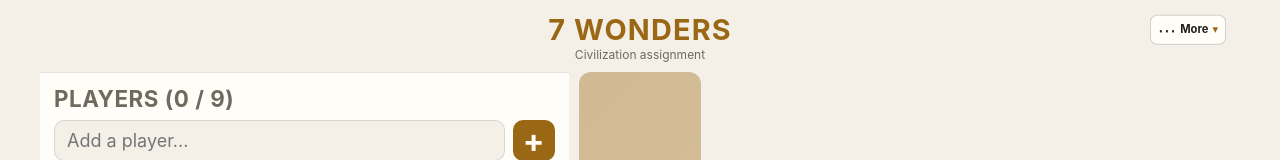
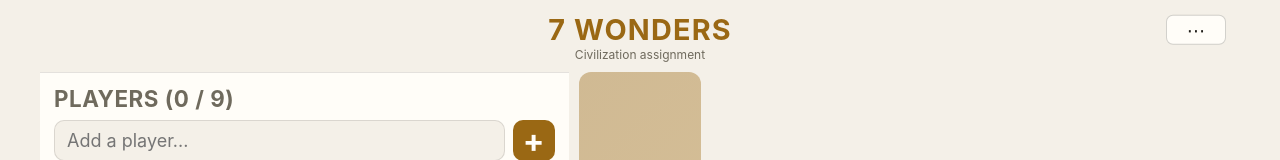
Before and after one commit to herve-proeschel/7wondersArchitects, a React (Vite) app: page / in a window 1280 px wide. Shown: the top 160 px of the page. Built offline with nearby package versions, Linux system fonts and the light colour scheme.

Commit message:
Update SettingsMenu.tsx

```diff
--- a/src/components/SettingsMenu.tsx
+++ b/src/components/SettingsMenu.tsx
@@ -139,10 +139,6 @@
         onClick={() => setIsOpen((isMenuOpen) => !isMenuOpen)}
       >
         <span aria-hidden="true">⋯</span>
-        <span className="language-code">{t.more}</span>
-        <span className="language-chevron" aria-hidden="true">
-          ▾
-        </span>
       </button>
       {isOpen && (
         <div className="language-menu" aria-label={t.more}>
```
